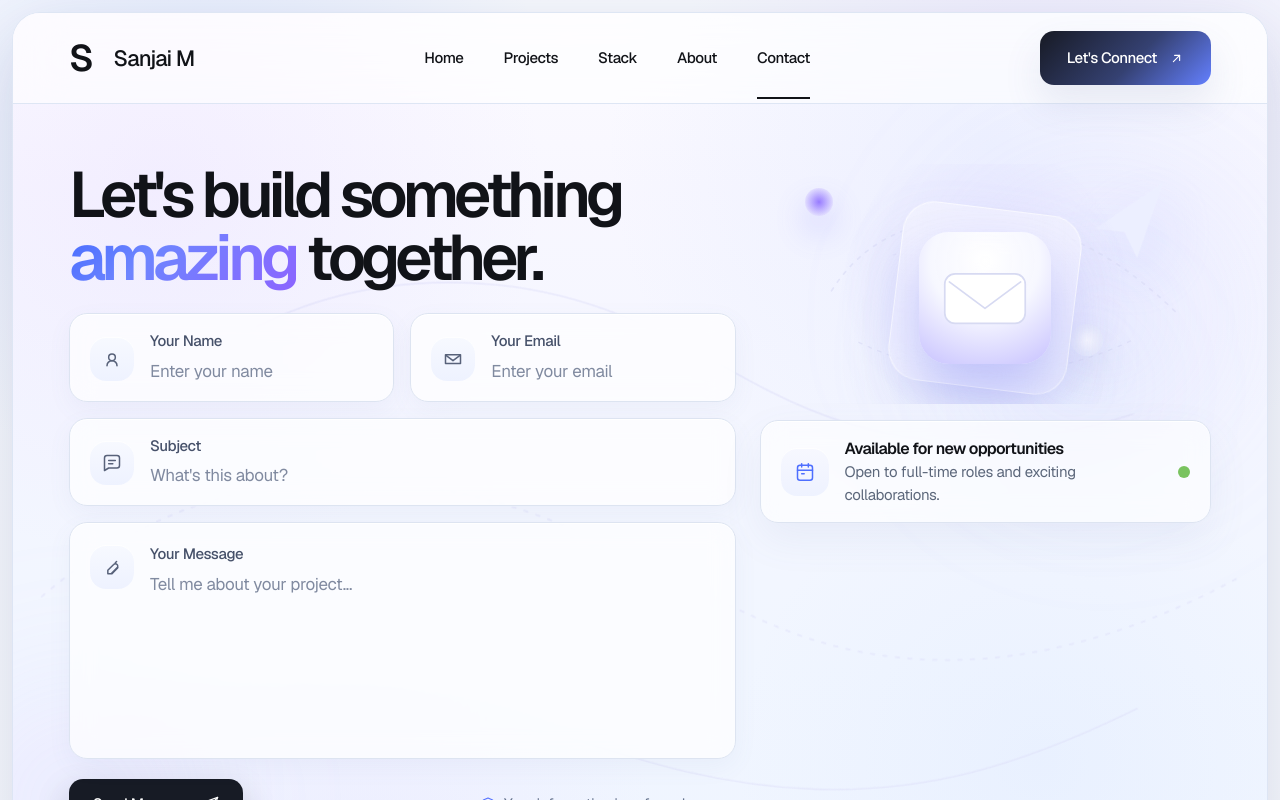
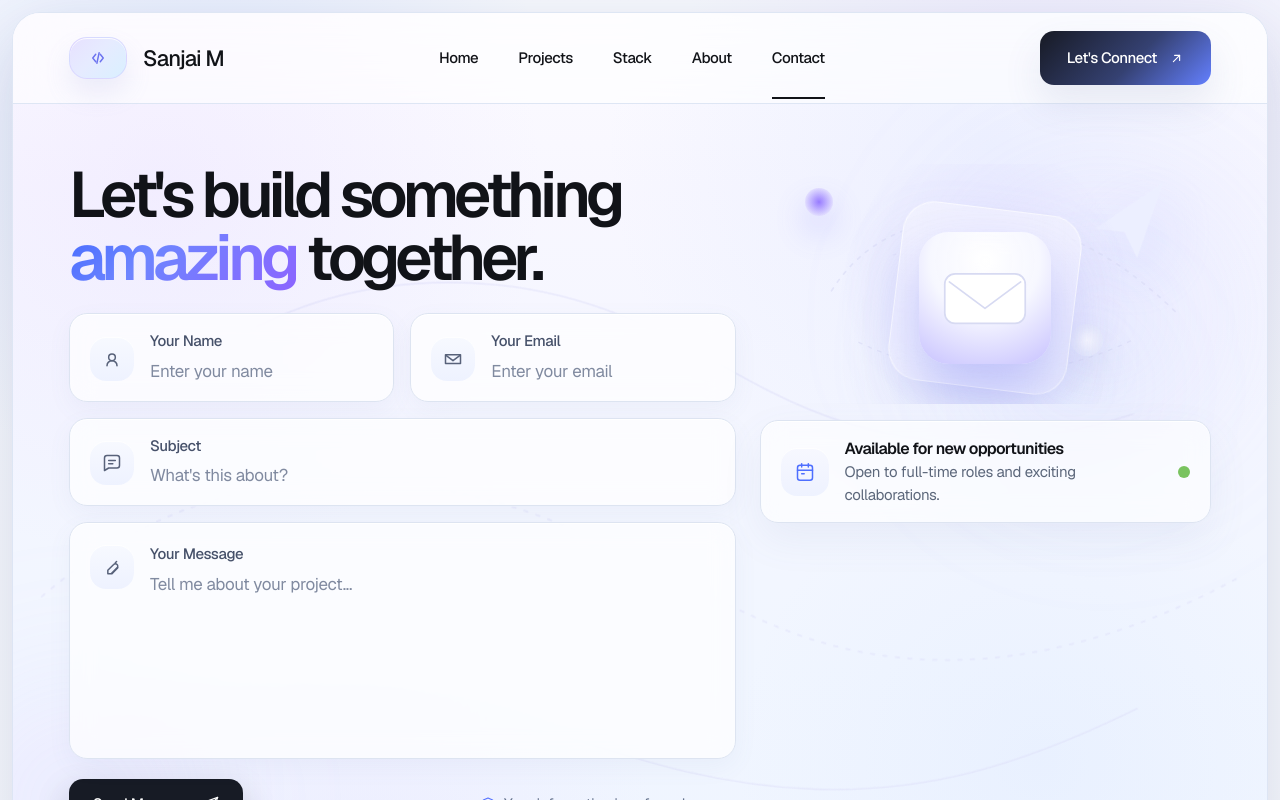
Before and after one commit to Sanjai05122006/portfolio, a Next.js app: page /contact in a window 1280 px wide. Shown: the top 800 px of the page. Built offline with nearby package versions, Linux system fonts and the light colour scheme.

Commit message:
refactor-reusable-comps

```diff
--- a/components/layout/footer.tsx
+++ b/components/layout/footer.tsx
@@ -36,7 +36,7 @@ function MailIcon() {
 
 export function Footer() {
   return (
-    <footer className="border-t border-[var(--line)] bg-[var(--surface)]">
+    <footer className="relative z-10 shrink-0 border-t border-[var(--line)] bg-[var(--surface)]">
       <div className="flex w-full items-center justify-between px-6 py-8 md:px-10 xl:px-[56px]">
         <p className="text-[15px] tracking-[-0.02em] text-[var(--muted)]">
           © 2025 Sanjai M. All rights reserved.
--- a/components/layout/navbar.tsx
+++ b/components/layout/navbar.tsx
@@ -12,6 +12,27 @@ const landingNavItems = [
   { href: "/contact", label: "Contact" },
 ];
 
+function DeveloperMark() {
+  return (
+    <span className="inline-flex h-[42px] w-[58px] items-center justify-center rounded-[18px] border border-[rgba(201,190,255,0.42)] bg-[linear-gradient(135deg,#e7e1ff_0%,#e6ebff_46%,#d9f0ff_100%)] text-[#6b72ef] shadow-[0_14px_26px_rgba(150,158,219,0.16),inset_0_1px_0_rgba(255,255,255,0.82)]">
+      <svg
+        aria-hidden="true"
+        viewBox="0 0 24 24"
+        className="h-[18px] w-[18px]"
+        fill="none"
+        stroke="currentColor"
+        strokeWidth="1.9"
+        strokeLinecap="round"
+        strokeLinejoin="round"
+      >
+        <path d="m9 7-4 5 4 5" />
+        <path d="m15 7 4 5-4 5" />
+        <path d="M13.5 5 10.5 19" />
+      </svg>
+    </span>
+  );
+}
+
 export function Navbar() {
   const pathname = usePathname();
   const [menuOpen, setMenuOpen] = useState(false);
@@ -23,17 +44,12 @@ export function Navbar() {
   return (
     <header className="relative z-40 border-b border-[var(--line)] bg-[var(--surface-soft)]/80 backdrop-blur-xl">
       <div className="flex h-[90px] w-full items-center justify-between px-6 md:px-10 xl:px-[56px]">
-        <div className="flex items-center gap-[22px]">
-          <Link
-            href="/"
-            className="text-[37px] font-semibold leading-none tracking-[-0.06em] text-[var(--foreground)]"
-          >
-            S
-          </Link>
+        <Link href="/" className="flex items-center gap-4">
+          <DeveloperMark />
           <span className="text-[22px] font-medium tracking-[-0.04em] text-[var(--foreground)]">
             Sanjai M
           </span>
-        </div>
+        </Link>
 
         <nav className="hidden items-center gap-[40px] md:flex">
           {landingNavItems.map((item) => {
```
